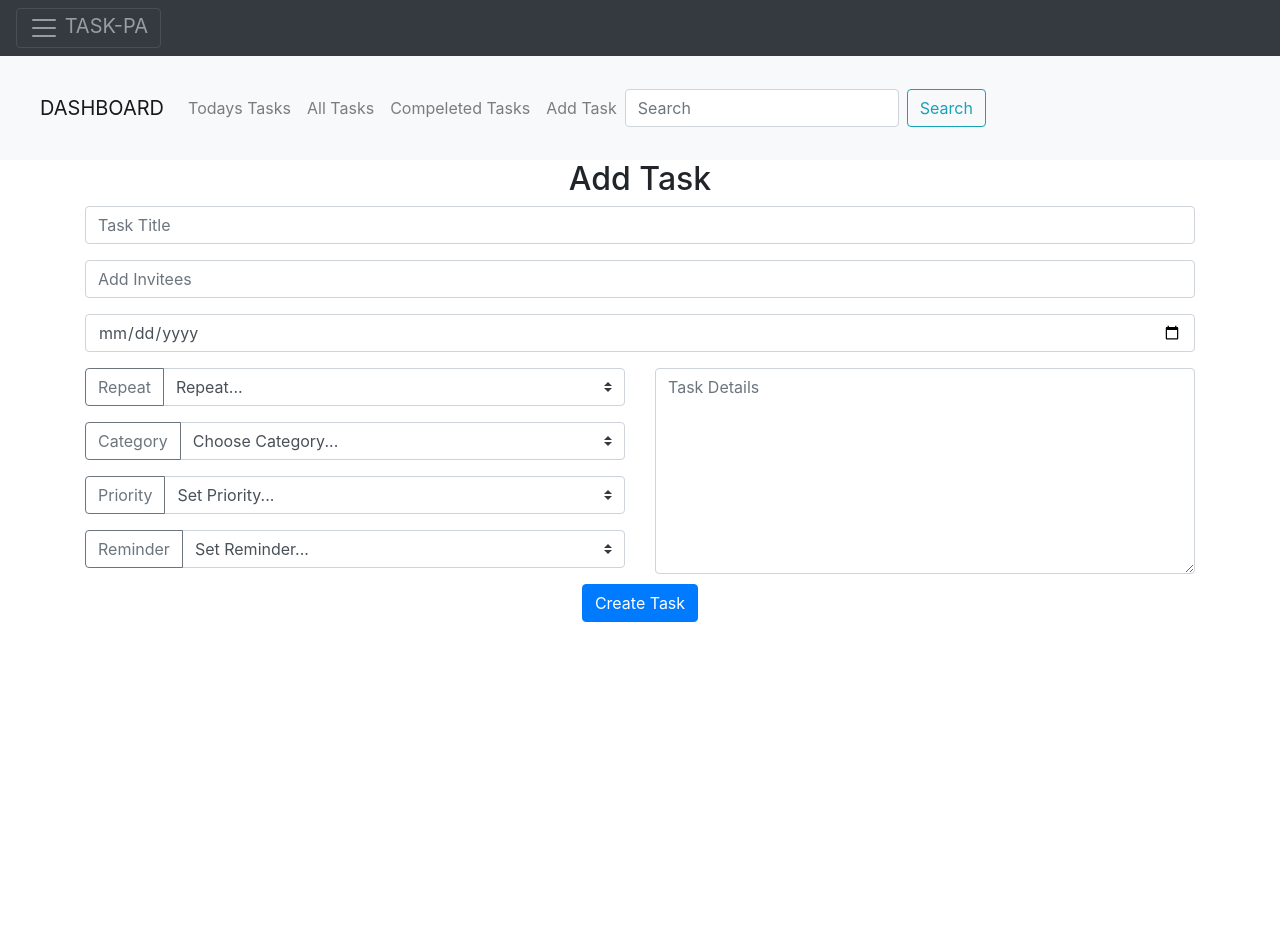
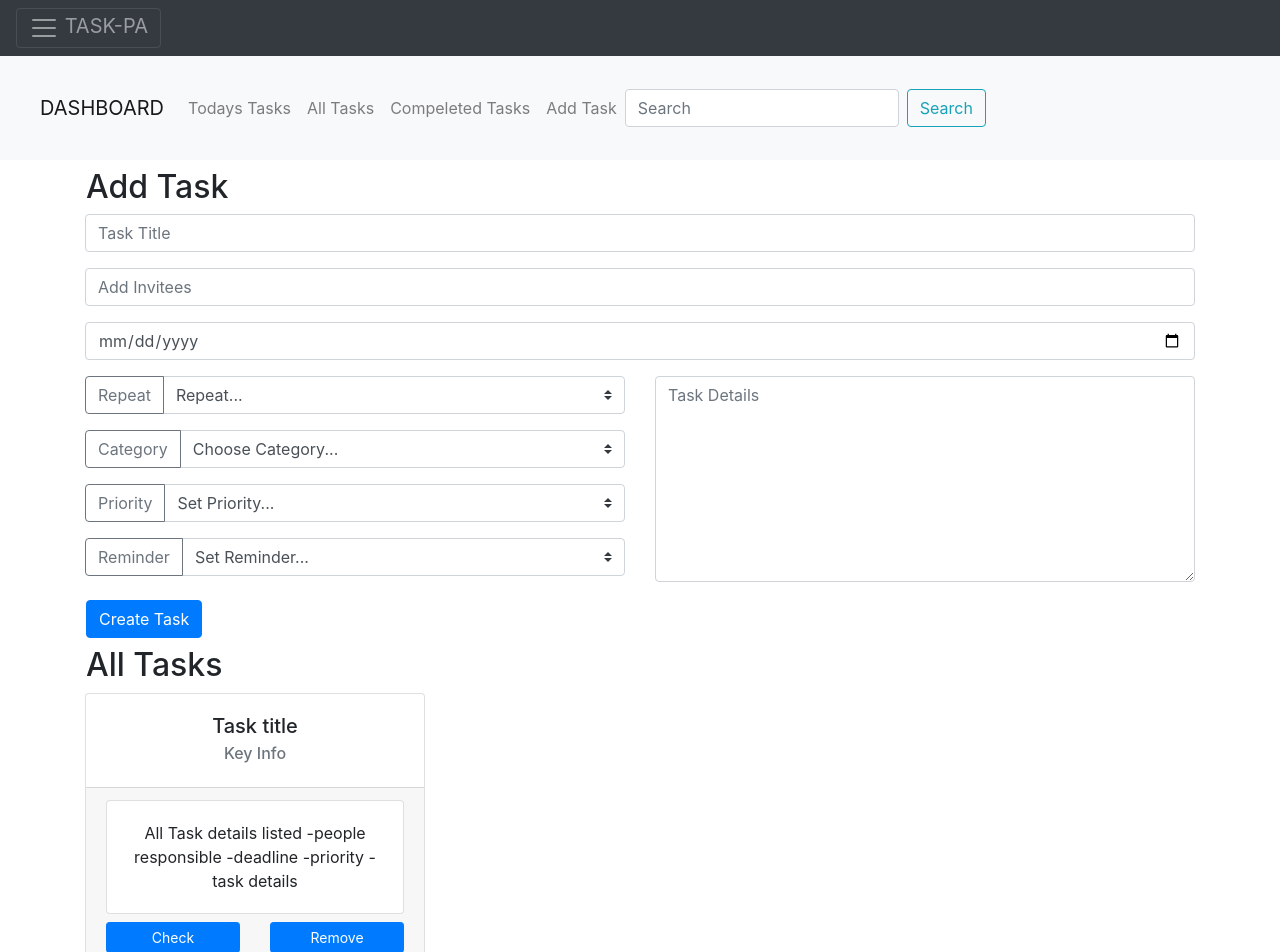
Before and after one commit to laurielang/task-pa-frontend, a React (Create React App) app: page / in a window 1280 px wide. Shown: the top 952 px of the page. Before the commit the page ends 800 px from the top, so only its background shows below. Built offline with nearby package versions, Linux system fonts and the light colour scheme.

Commit message:
minor styling added

```diff
--- a/src/App.js
+++ b/src/App.js
@@ -1,5 +1,4 @@
 import React, { Component } from 'react';
-import logo from './logo.svg';
 import './App.css';
 import Header from './Components/Header';
 import ExtendedNavBar from './Components/ExtendedNavBar';
@@ -30,8 +29,8 @@ class App extends Component {
 
 <div className="container">
 
-    <div className="row-100%">
-        <h2>Add Task</h2>
+    <div className="row">
+        <h2 className="mt-2 ml-3">Add Task</h2>
     </div>
 
     <div className="row-100%">
@@ -40,7 +39,7 @@ class App extends Component {
       <TaskDate/>
     </div>
 
-<div className="row 100%">
+<div className="row w-100%">
 
   <div className="col-6">
     <RepeatTask/>
@@ -55,18 +54,63 @@ class App extends Component {
 
 </div>
 
-<div className="row-100%">
-      <div className="col-12">
-      <CreateTaskButton/>
-      </div>
+<div className="row w-100">
+  <CreateTaskButton/>
 </div>
 
 
 
-      </div>
+</div>
+
+<div className="container mb-4">
+
+<div className="row w-100">
+<h2 className="mt-2 ml-3">All Tasks</h2>
+</div>
+
+<div className="row w-100">
+<div class="col-4">
 
 
+
+<div className="card text-center" styles="width: 18rem;">
+
+    <div className="card-body">
+      <h5 className="card-title">Task title</h5>
+      <h6 className="card-subtitle mb-1 text-muted">Key Info</h6>
     </div>
+
+
+    <div className="card-footer" styles="width:18rem">
+
+
+      <div className="card card-body">
+        All Task details listed
+        -people responsible
+        -deadline
+        -priority
+        -task details
+      </div>
+      <div className="row">
+      <div className="col-6">
+      <a href="#" className="btn btn-primary btn-sm btn-block mt-2">Check</a>
+      </div>
+      <div className="col-6">
+    <a href="#" className="btn btn-primary btn-sm btn-block mt-2">Remove</a>
+    </div>
+    </div>
+
+    </div>
+  </div>
+
+
+</div>
+</div>
+
+</div>
+
+
+</div>
 
 
     );
--- a/src/Components/AddItem/AddPeople.js
+++ b/src/Components/AddItem/AddPeople.js
@@ -3,8 +3,8 @@ import React, { Component } from "react";
 class AddPeople extends Component {
   render() {
     return (
-    <div class="form-group">
-        <input type="email" class="form-control" id="exampleInputEmail1" aria-describedby="emailHelp" placeholder="Add Invitees"/>
+    <div className="form-group">
+        <input type="email" className="form-control" id="exampleInputEmail1" aria-describedby="emailHelp" placeholder="Add Invitees"/>
     </div>
     );
   }
--- a/src/Components/AddItem/CreateTaskButton.js
+++ b/src/Components/AddItem/CreateTaskButton.js
@@ -3,7 +3,9 @@ import React, { Component } from "react";
 class CreateTaskButton extends Component {
   render() {
     return (
-        <button type="submit" className="btn btn-primary">Create Task</button>
+
+        <button type="submit" className="btn btn-primary mt-2 ml-3">Create Task</button>
+
     );
   }
 }
--- a/src/Components/AddItem/TaskTitle.js
+++ b/src/Components/AddItem/TaskTitle.js
@@ -3,8 +3,8 @@ import React, { Component } from "react";
 class TaskTitle extends Component {
   render() {
     return (
-    <div class="form-group">
-        <input type="text" class="form-control" id="exampleInputEmail1" aria-describedby="emailHelp" placeholder="Task Title"/>
+    <div className="form-group">
+        <input type="text" className="form-control" id="exampleInputEmail1" aria-describedby="emailHelp" placeholder="Task Title"/>
     </div>
     );
   }
```
